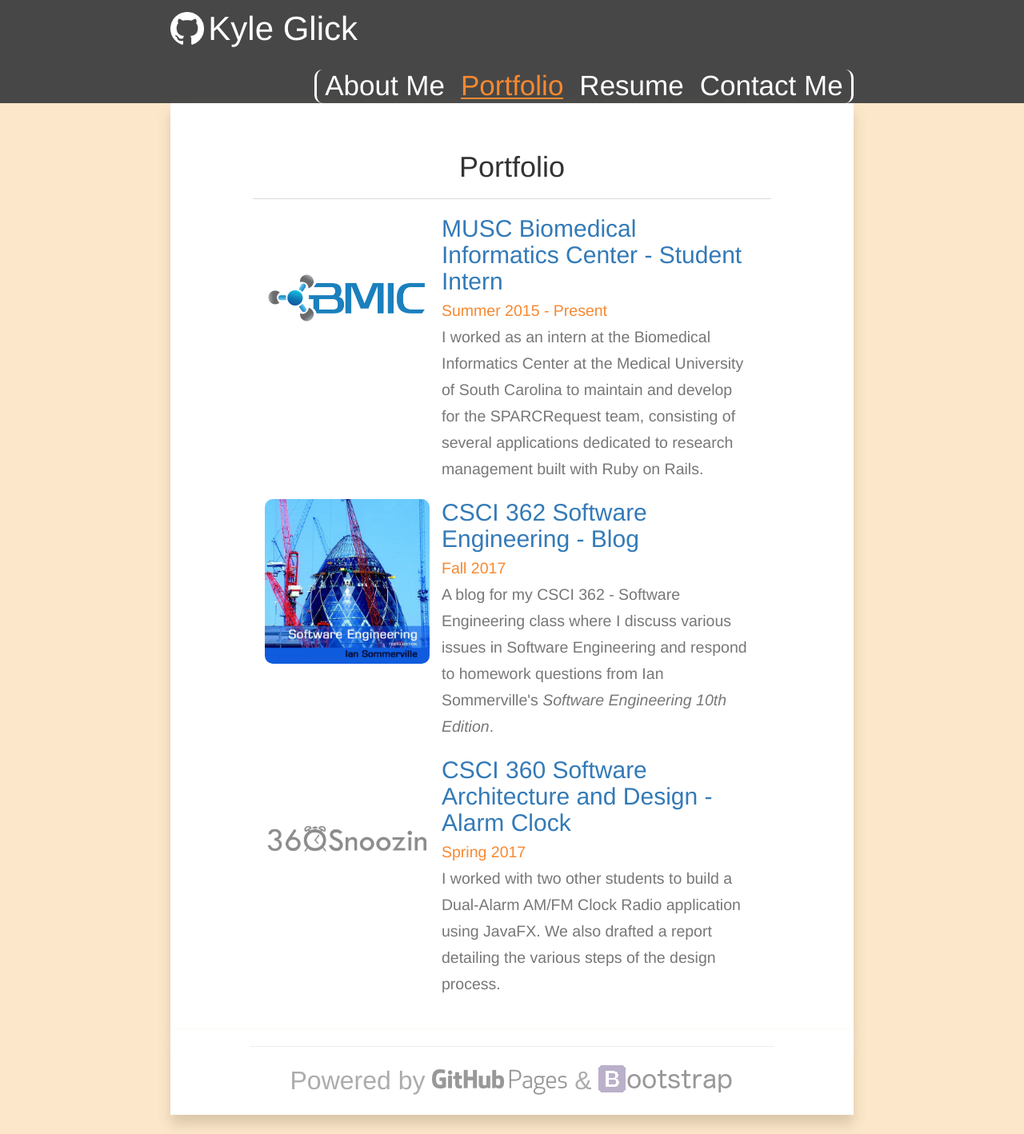
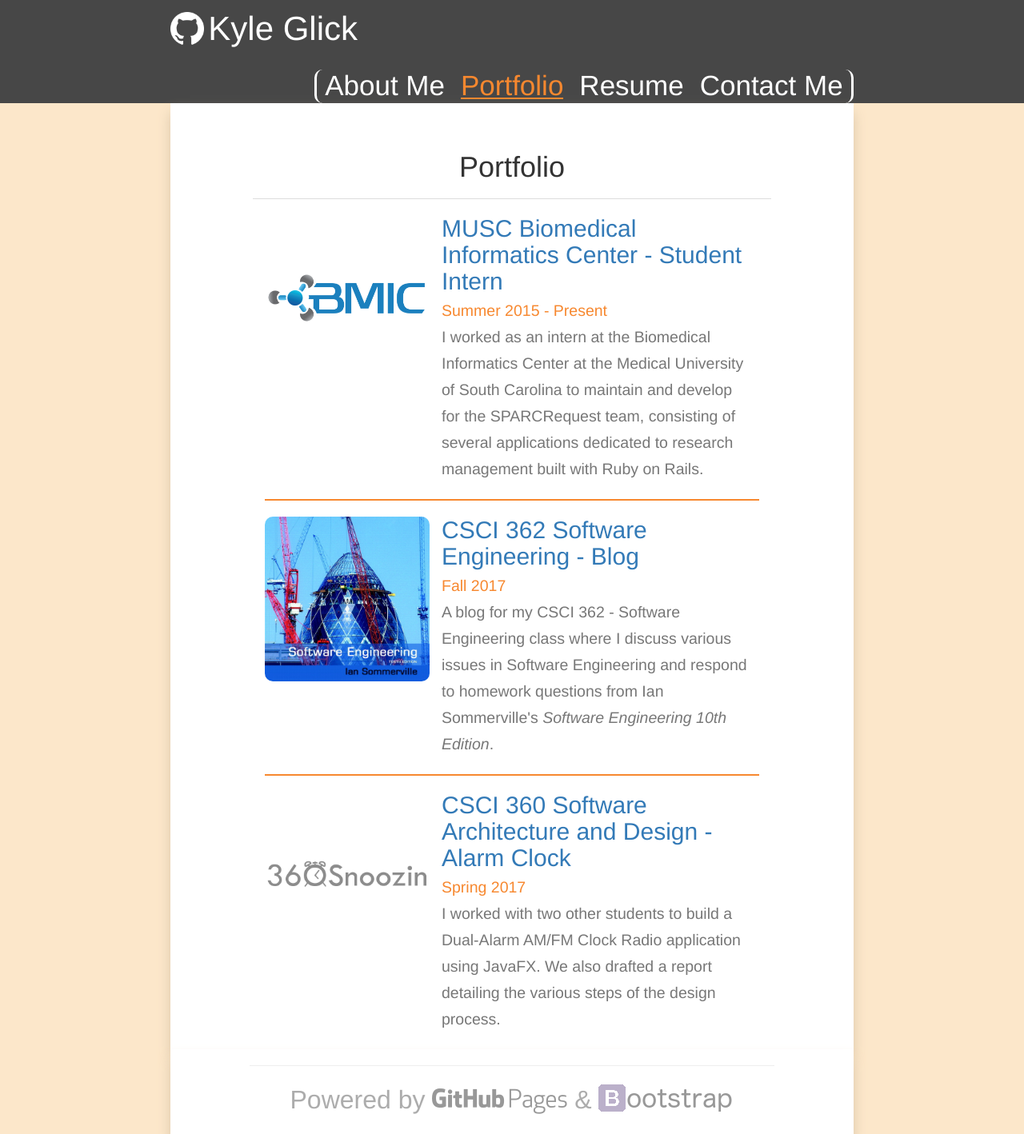
Before and after one commit to kayla-glick/kayla-glick.github.io, a Jekyll site: the page built from portfolio/index.html, in a window 1280 px wide. Shown: the whole page at 80% size. Built offline with Jekyll 4.4.1, drawn with Linux system fonts in a browser that asks for light colours; nearby versions of some CDN libraries.

Commit message:
add divider between portfolios

```diff
--- a/assets/css/generics.css
+++ b/assets/css/generics.css
@@ -9,6 +9,12 @@
 .grey-divider {
   color: #cccccc;
   font-weight: normal;
+}
+
+.orange-divider {
+  margin-top: 20px;
+  margin-bottom: 20px;
+  border: 1px solid var(--apricot);
 }
 
 a {
--- a/assets/css/portfolio.css
+++ b/assets/css/portfolio.css
@@ -1,8 +1,4 @@
 /* Portfolio Styling */
-.portfolio-preview {
-  margin-bottom: 20px;
-}
-
 .portfolio-preview,
 .portfolio-logo {
   border-radius: 10px;
--- a/portfolio/index.html
+++ b/portfolio/index.html
@@ -24,5 +24,8 @@
         </div>
       </div>
     </a>
+    {% if forloop.last == false %}
+      <span class="col-sm-12 orange-divider"></span>
+    {% endif %}
   {% endfor %}
 </div>
```
